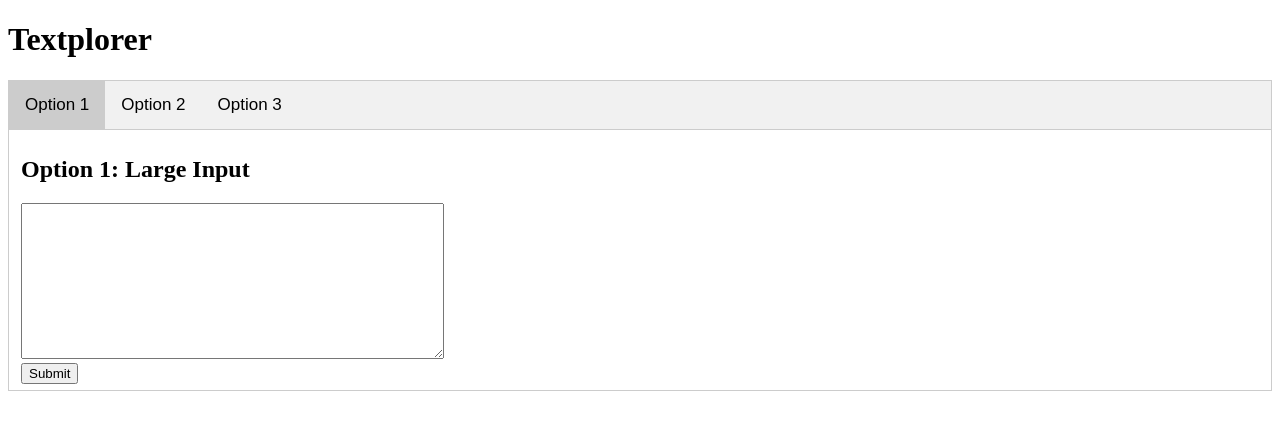
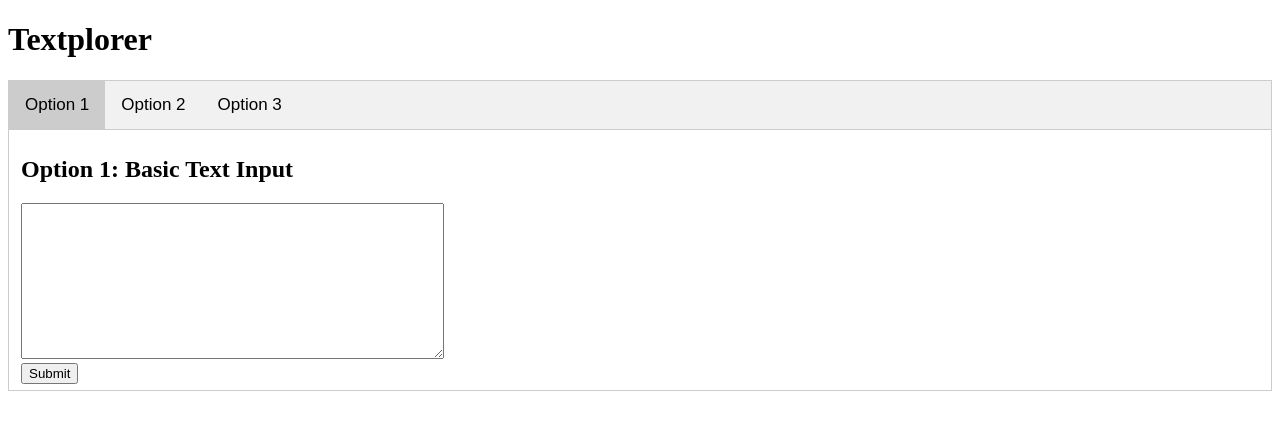
Before and after one commit to Mosh333/textplorer_csca5028_final_project, a Flask app: page / in a window 1280 px wide. Shown: the top 423 px of the page. Run offline with Flask 3, Linux system fonts and the light colour scheme; parts of the project's set-up code (start-up, migrations or seed data) failed here and were passed over.

Commit message:
Update index.html
change option 1 tab's title

```diff
--- a/src/templates/index.html
+++ b/src/templates/index.html
@@ -57,7 +57,7 @@
 
 <!-- Tab content -->
 <div id="Option1" class="tabcontent" style="display: block;">
-    <h2>Option 1: Large Input</h2>
+    <h2>Option 1: Basic Text Input</h2>
     <form action="/text-analy?selected_option=text_input" method="POST"> <!-- Include selected_option -->
         <textarea name="text_input" rows="10" cols="50"></textarea><br>
         <input type="submit" value="Submit">
```
